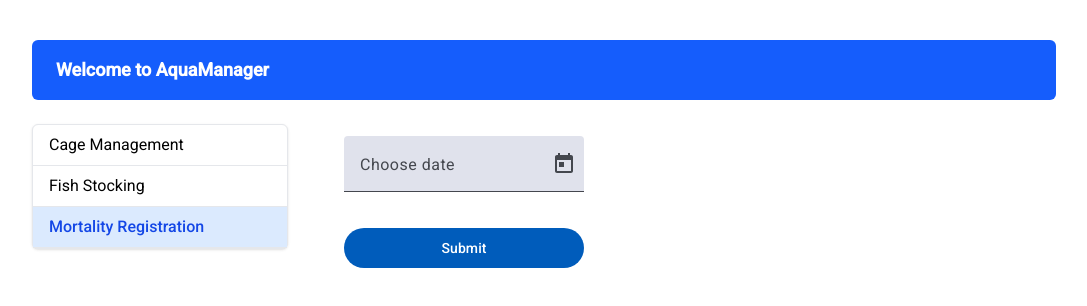
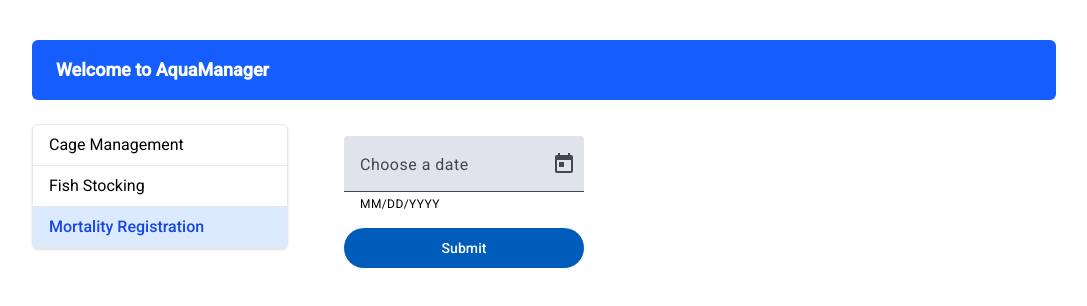
Before and after one commit to mariosmorfo/aquaManager-project, an Angular app: page /mortality-registration in a window 1280 px wide. Shown: the top 306 px of the page, without its empty margins (96-1183 px from the left). Built offline with nearby package versions, Linux system fonts and the light colour scheme.

Commit message:
fix: mat label title

```diff
--- a/src/app/components/mortality-registration/mortality-registration.html
+++ b/src/app/components/mortality-registration/mortality-registration.html
@@ -1,10 +1,11 @@
 <div class="flex flex-col gap-4">
 
-  <mat-form-field>
-    <mat-label>Choose date</mat-label>
+   <mat-form-field>
+    <mat-label>Choose a date</mat-label>
     <input matInput [matDatepicker]="picker" [(ngModel)]="selectedDate" (dateChange)="loadForDate()">
     <mat-datepicker-toggle matIconSuffix [for]="picker"></mat-datepicker-toggle>
     <mat-datepicker #picker></mat-datepicker>
+    <mat-hint>MM/DD/YYYY</mat-hint>
   </mat-form-field>
 
   <table mat-table [dataSource]="mortalityData" *ngIf="selectedDate">
```
